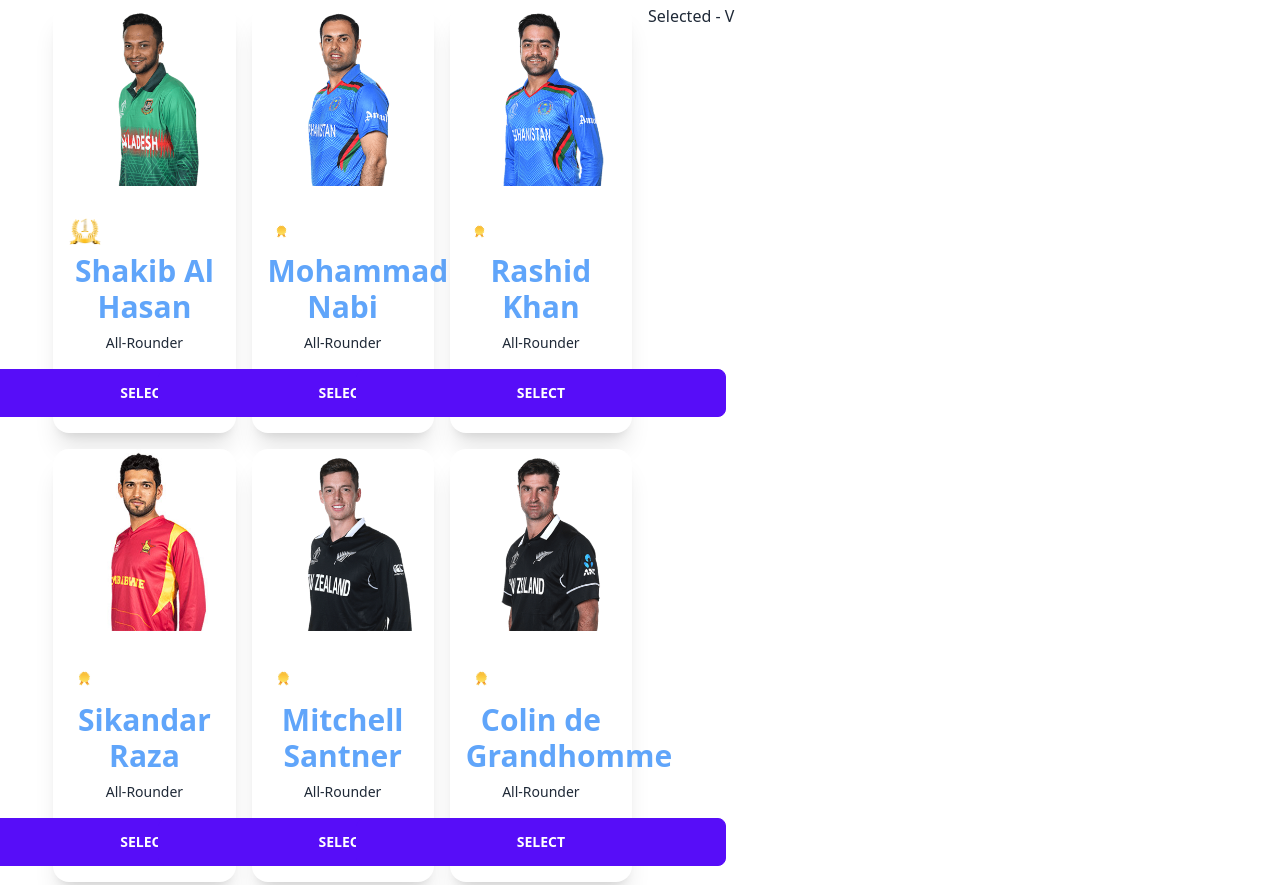
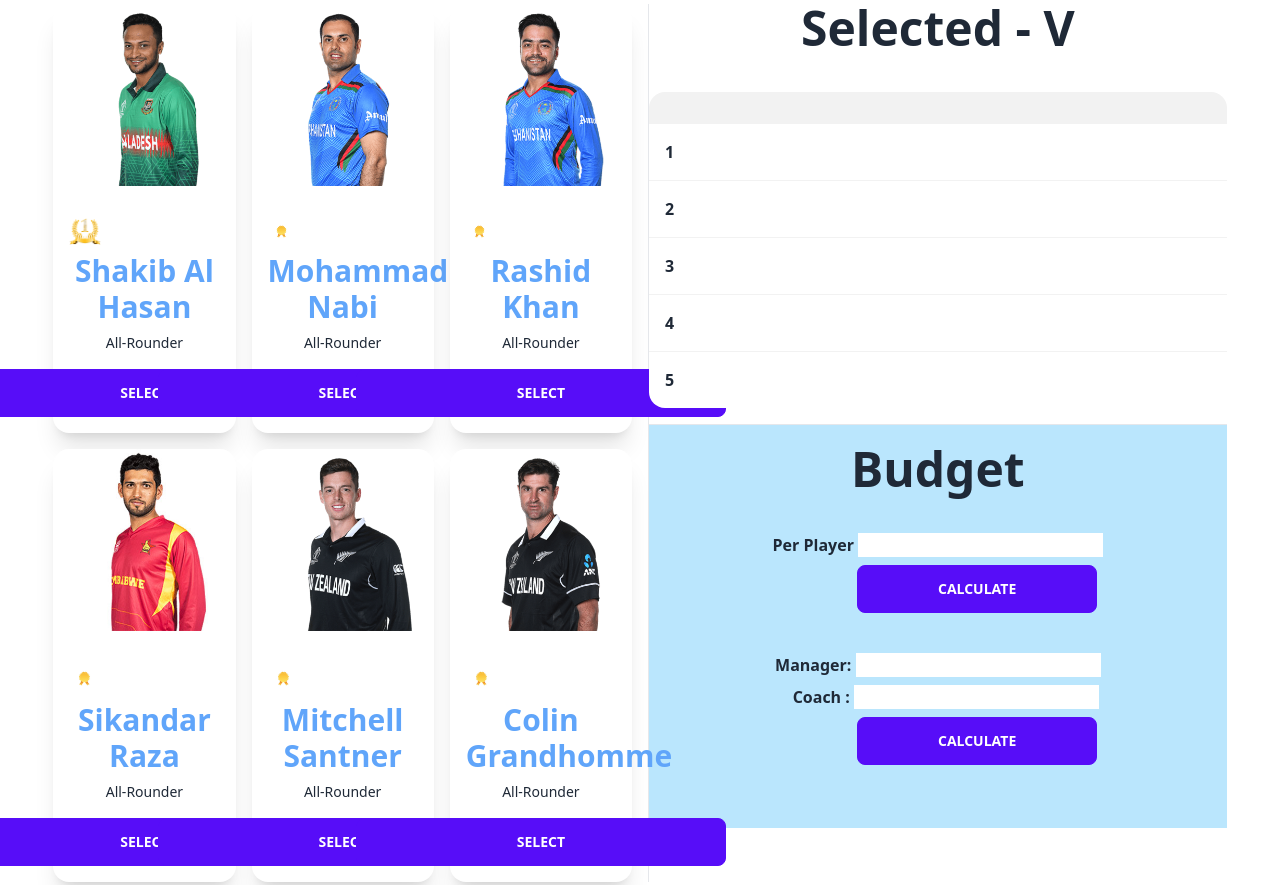
Before and after one commit to Anitaferdous1907/-Best-five-player-dom, a plain HTML site: page index.html in a window 1280 px wide. Shown: the part 796-1681 px from the top of the page. Drawn offline with nearby package versions, Linux system fonts and the light colour scheme.

Commit message:
design done

```diff
--- a/index.html
+++ b/index.html
@@ -50,7 +50,7 @@
 
         <!-- players card & calculation  section start -->
         <section class="w-11/12 mx-auto mb-10">
-            <div class="grid grid-cols-2 gap-4">
+            <div class="grid grid-cols-2 gap-4 divide-x">
                 <div class="grid grid-cols-3 gap-4">
                     <!-- All player cards -->
                     <!-- player 1 -->
@@ -129,7 +129,7 @@
                         <div class="card-body text-center">
 
                             <img class="w-8" src="images/Medel.jpg" alt="">
-                            <h1 class="text-3xl font-bold text-blue-400">Colin de Grandhomme</h1>
+                            <h1 class="text-3xl font-bold text-blue-400">Colin Grandhomme</h1>
 
                             All-Rounder</h3>
                             <div class="card-actions justify-center ">
@@ -139,7 +139,79 @@
                     </div>
                     <!-- players cards end -->
                 </div>
-                <div>Selected - V </div>
+                <div class=" class=" grid grid-cols-2 gap-4 ">
+                    <div grid grid-cols-2 gap-4 >
+                        <div class=" grid grid-rows-2 grid-flow-col gap-4 divide-y">
+                    <div>
+                        <div>
+                            <h1 class="text-center text-5xl text-center font-bold ">Selected - V</h1>
+                            <div>
+                                <div class="overflow-x-auto pt-10">
+                                    <table class="table w-full">
+                                        <!-- head -->
+                                        <thead>
+                                            <tr>
+                                                <th></th>
+
+                                            </tr>
+                                        </thead>
+                                        <tbody>
+                                            <!-- row 1 -->
+                                            <tr>
+                                                <th>1</th>
+
+
+                                            </tr>
+                                            <!-- row 2 -->
+                                            <tr>
+                                                <th>2</th>
+
+                                            </tr>
+                                            <!-- row 3 -->
+                                            <tr>
+                                                <th>3</th>
+
+                                            </tr>
+                                            <tr>
+                                                <th>4</th>
+
+                                            </tr>
+                                            <tr>
+                                                <th>5</th>
+
+                                            </tr>
+                                        </tbody>
+                                    </table>
+                                    <!-- table end -->
+                                </div>
+                            </div>
+                        </div>
+                    </div>
+                    <!-- Budget calculation start -->
+
+                    <div class="bg-sky-200 ">
+                        <h1 class="text-center text-5xl text-center font-bold mb-10 mt-5">Budget</h1>
+                        <div class="text-center font-bold">
+                            Per Player
+                            <input type="text">
+                            <button class="items-center btn btn-primary ml-52 mt-2 px-20 block">Calculate</button>
+                        </div>
+                        <div class="text-center font-bold mb-2 mt-10">
+                            Manager:
+                            <input type="text">
+                        </div>
+                        <div class="text-center font-bold ml-4">
+                            Coach :
+                            <input type="text">
+                            <button class="items-center btn btn-primary ml-48 mt-2 px-20 block">Calculate</button>
+                        </div>
+                    </div>
+
+                </div>
+            </div>
+            </div>
+
+
 
             </div>
         </section>
```
